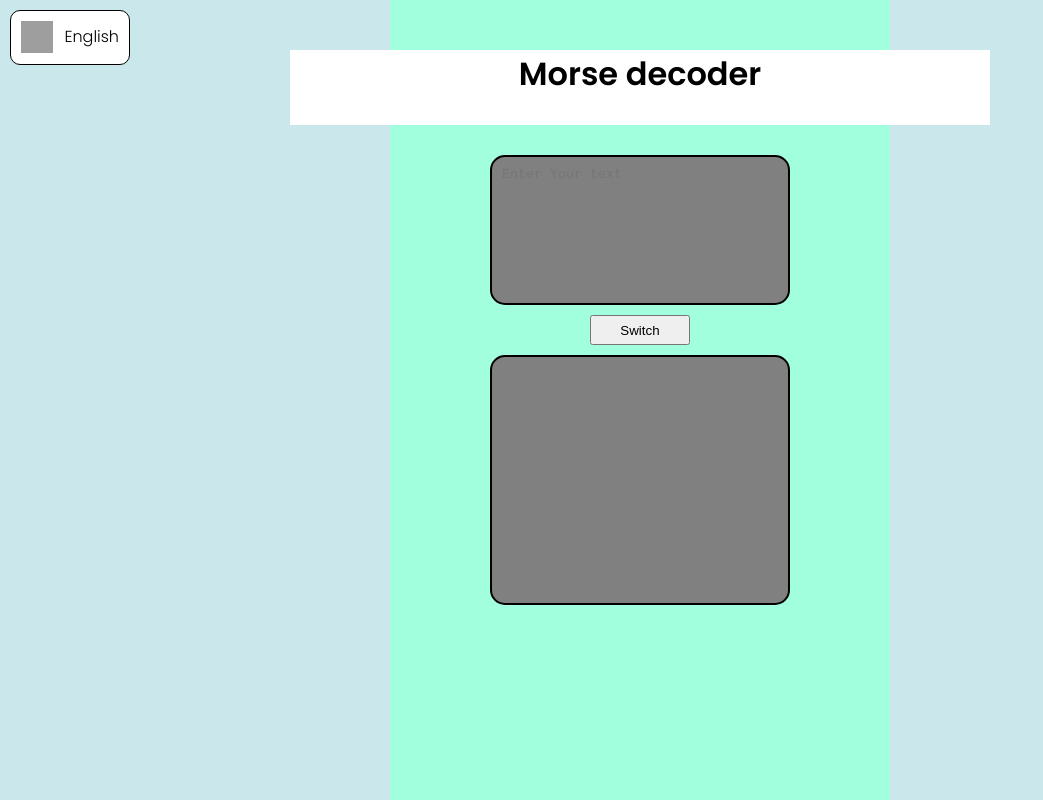
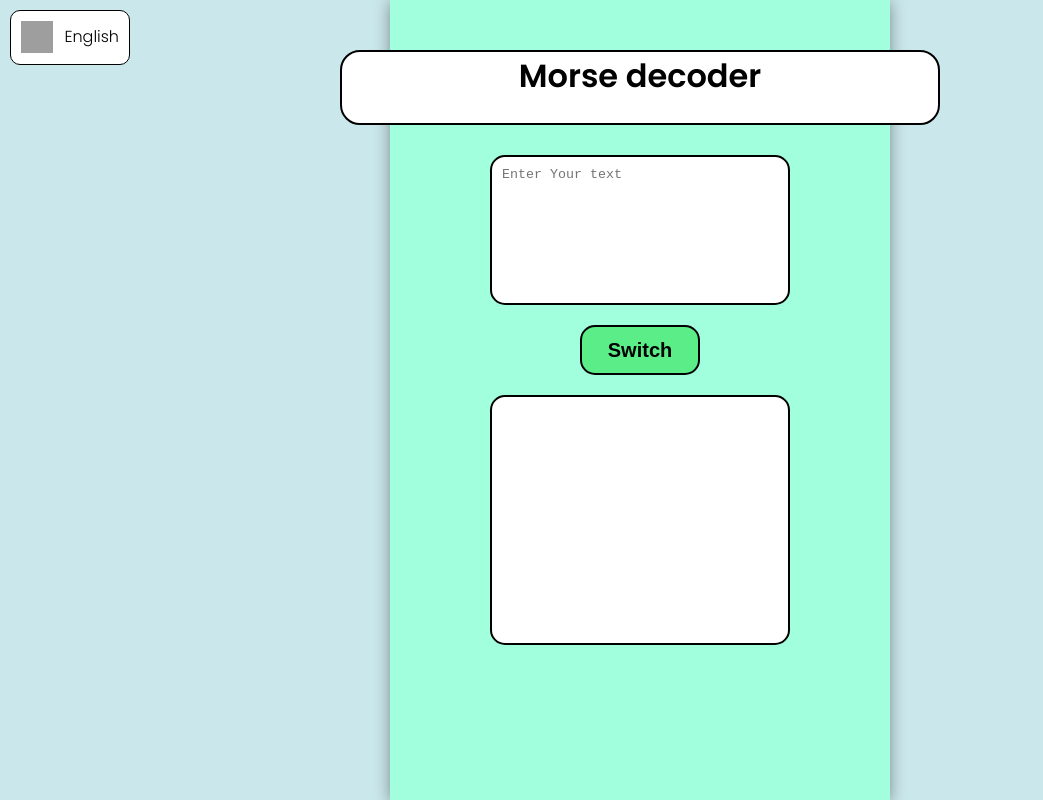
Before and after one commit to MihaelYaryomenko/Morse_decoder, a React (Create React App) app: page / in a window 1280 px wide. Shown: the whole page, without its empty margins (0-1043 px from the left). Built offline with nearby package versions, Linux system fonts and the light colour scheme; grey boxes are pictures that could not be loaded.

Commit message:
Fully working app, still need to be improved

```diff
--- a/package.json
+++ b/package.json
@@ -8,6 +8,7 @@
     "@testing-library/user-event": "^13.5.0",
     "react": "^18.2.0",
     "react-dom": "^18.2.0",
+    "react-icons": "^4.10.1",
     "react-scripts": "5.0.1",
     "web-vitals": "^2.1.4"
   },
--- a/src/App.js
+++ b/src/App.js
@@ -27,7 +27,7 @@ const changeToRussian = () => {
   selectedLanguageMenu.textContent = contentOfListElementRus
   selectedLanguageMenu.classList.replace('flag-us','flag-ru');
   language = 'russian'
-  console.log(language)
+
 }
 
 const changeToEnglish = () => {
@@ -36,7 +36,6 @@ const changeToEnglish = () => {
   selectedLanguageMenu.textContent = contentOfListElementEn
   selectedLanguageMenu.classList.replace('flag-ru','flag-us');
   language = 'english'
-  console.log(language)
 }
 
 const App = () => {
--- a/src/index.css
+++ b/src/index.css
@@ -35,13 +35,16 @@ body {
   width: 500px;
   height: 100%;
   background-color: #A1FFDE;
+  box-shadow: 0px 2px 15px rgba(0, 0, 0, 0.4)
 }
 
 #title-container {
+  border-radius:  20px;
+  border: 2px solid black;
   margin-top: 50px;
   text-align: center;
   background-color: white;
-  width: 700px;
+  width: 600px;
   height: 75px
 }
 
@@ -50,7 +53,7 @@ body {
   height: 150px;
   width: 300px;
   border: 2px solid black;
-  background-color: grey;
+  background-color: white;
   border-radius: 15px;
   padding: 10px;
 
@@ -68,9 +71,22 @@ textarea {
 }
 
 #btn {
-  margin: 10px;
-  height: 30px;
-  width: 100px;
+  border: 2px solid black;
+  font-weight: 600;
+  font-size: 20px;
+  background-color: #5AED88;
+  margin: 20px;
+  height: 50px;
+  width: 120px;
+  border-radius: 15px;
+}
+
+#btn:hover {
+  opacity: 0.8;
+}
+
+#btn:active {
+  opacity: 0.6;
 }
 
 .selected-language {
```
Also changed, not shown: 1 other file (tests, documents, lock files or other folders).
